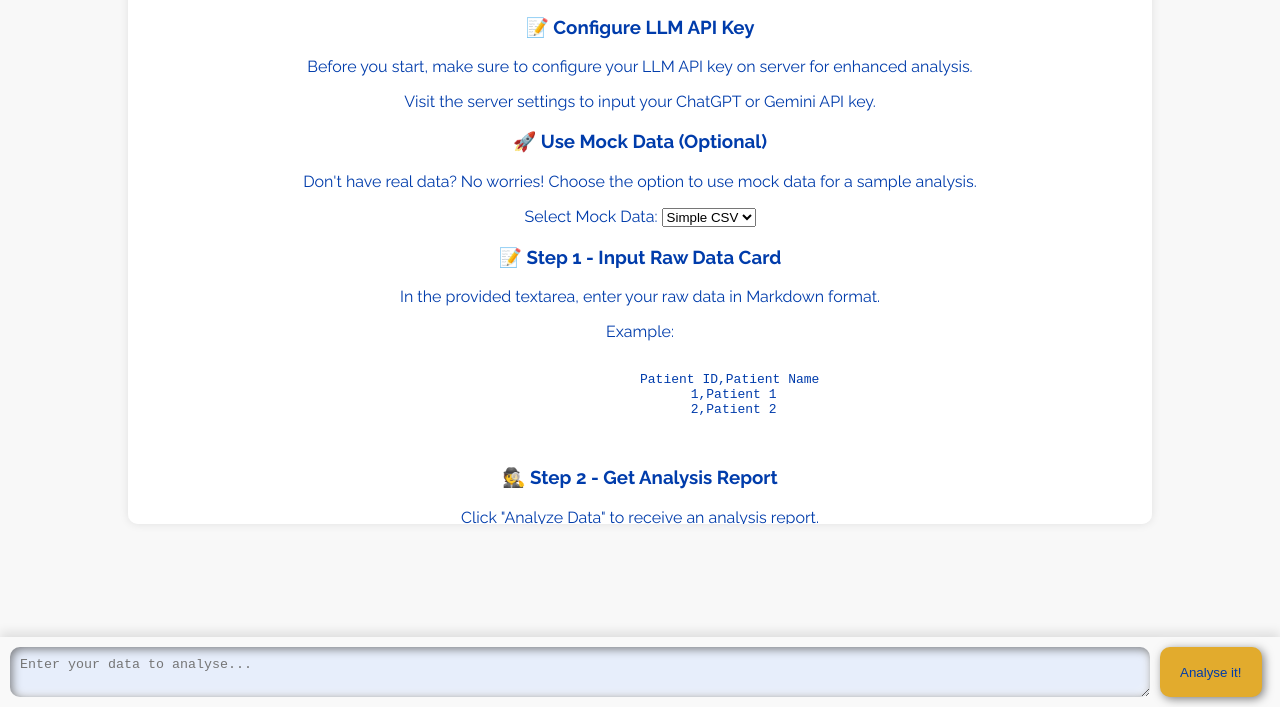
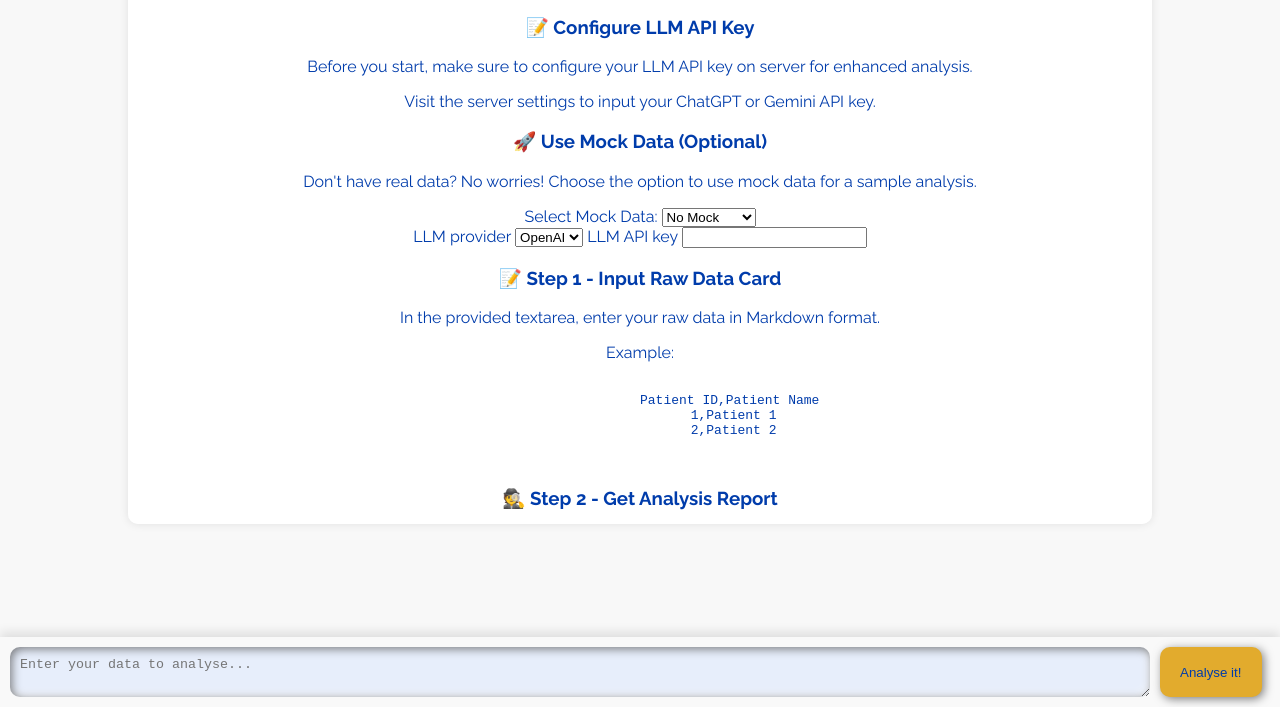
Before and after one commit to jrpereirajr/iris-fhirfy, a plain HTML site: page src/csp/index.html in a window 1280 px wide. Shown: the part 93-800 px from the top of the page. Drawn offline with nearby package versions, Linux system fonts and the light colour scheme.

Commit message:
llm settings fix

```diff
--- a/src/csp/index.html
+++ b/src/csp/index.html
@@ -47,8 +47,8 @@
                     <p>Don't have real data? No worries! Choose the option to use mock data for a sample analysis.</p>
                     <label for="mockName">Select Mock Data:</label>
                     <select id="mockName">
-                        <option value="">No Mock</option>
-                        <option value="simple-csv" selected>Simple CSV</option>
+                        <option value="" selected>No Mock</option>
+                        <option value="simple-csv">Simple CSV</option>
                     </select>
                     <div id="llmSettings">
                         <label for="llmProvider">LLM provider</label>
--- a/src/csp/resources/fhirfy.js
+++ b/src/csp/resources/fhirfy.js
@@ -168,11 +168,11 @@ document.addEventListener('DOMContentLoaded', () => {
         markdownInput.focus();
     });
 
-    showLLMSettings = (selectedLLM) => {
-        document.getElementById('llmSettings').style.display = !selectedLLM ? 'block' : 'none';
+    showLLMSettings = (selectedMock) => {
+        document.getElementById('llmSettings').style.display = !selectedMock ? 'block' : 'none';
     }
 
-    showLLMSettings(document.getElementById('llmProvider').value);
+    showLLMSettings(document.getElementById('mockName').value);
 });
 
 document.addEventListener('keydown', (event) => {
```
Also changed, not shown: 1 other file.
